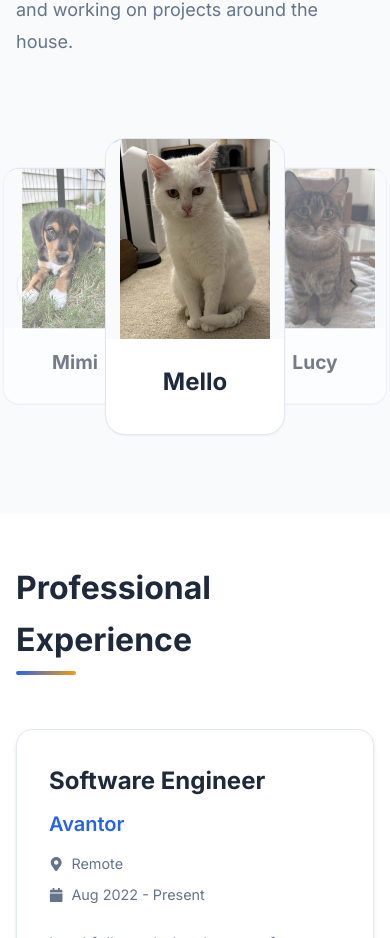
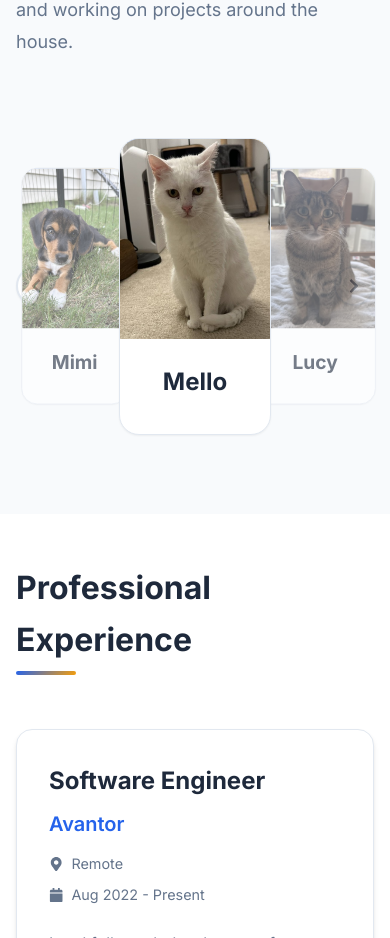
Before and after one commit to subratacharya99/my_website, a React (Create React App) app: page / in a window 390 px wide. Shown: the part 1329-2267 px from the top of the page. Built offline with nearby package versions, Linux system fonts and the light colour scheme.

Commit message:
Make pet cards fit to photo dimensions

```diff
--- a/src/components/About.css
+++ b/src/components/About.css
@@ -191,9 +191,8 @@
   text-align: center;
   position: relative;
   width: auto;
-  max-width: 350px;
-  min-width: 200px;
   margin: 0 auto;
+  display: inline-block;
 }
 
 .carousel-item {
@@ -223,9 +222,8 @@
 }
 
 .pet-image-container {
-  width: 100%;
+  width: auto;
   height: auto;
-  min-height: 200px;
   display: flex;
   align-items: center;
   justify-content: center;
@@ -235,11 +233,13 @@
 }
 
 .pet-image {
-  width: 100%;
+  width: auto;
   height: auto;
+  max-width: 350px;
   max-height: 300px;
   object-fit: contain;
   transition: transform 0.3s ease;
+  display: block;
 }
 
 .pet-card:hover .pet-image {
@@ -274,18 +274,8 @@
     padding: 15px;
   }
 
-  .pet-card {
+  .pet-image {
     max-width: 280px;
-    min-width: 180px;
-  }
-
-  .pet-image-container {
-    min-height: 150px;
-  }
-
-  .pet-image {
     max-height: 200px;
   }
-
-
 }
```
